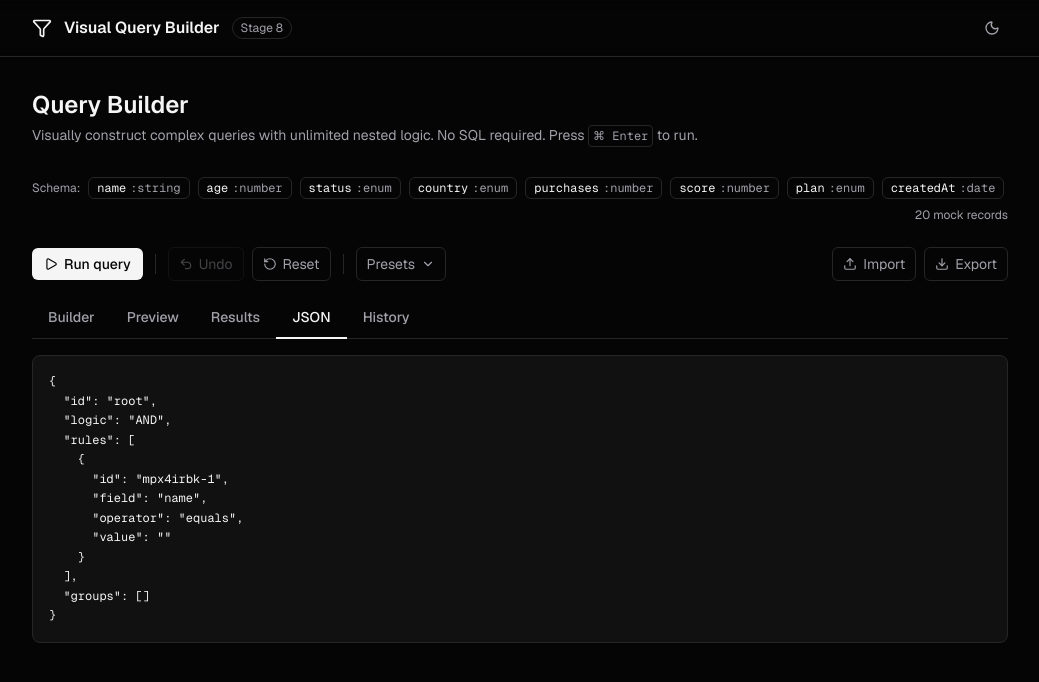
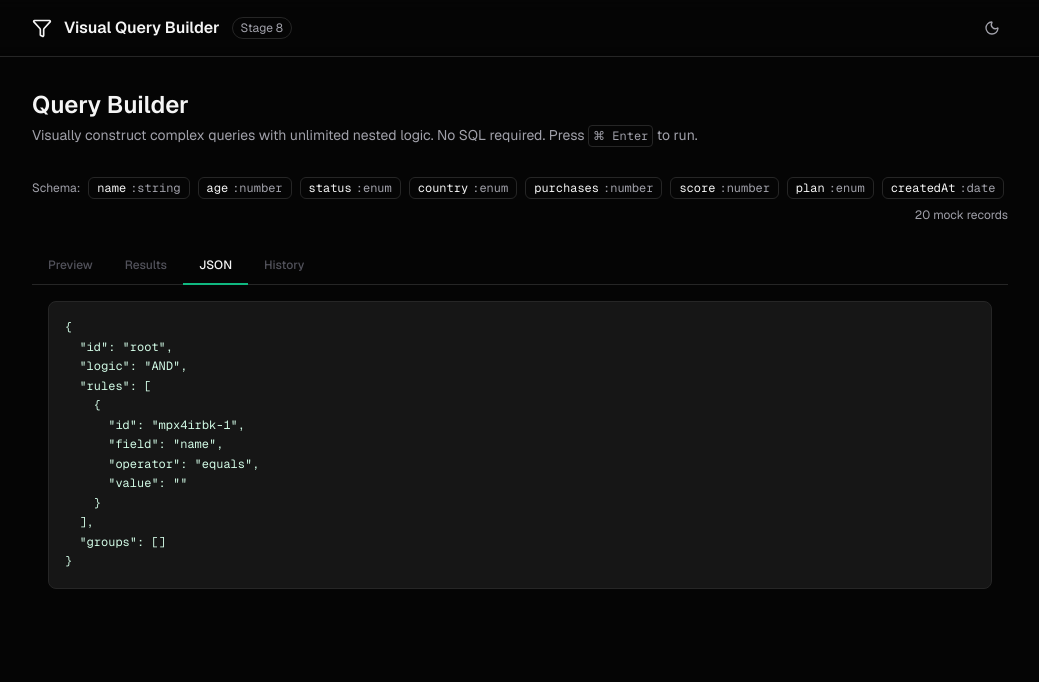
Before and after one commit to ussyalfaks/visual-query-builder, a Next.js app: page / in a window 1280 px wide. Both pictures are taken after a click on the button "JSON". Shown: the top 682 px of the page, without its empty margins (120-1159 px from the left). Built offline with nearby package versions, Linux system fonts and the light colour scheme.

Commit message:
feat: QueryBuilder becomes right-panel tab controller, remove Toolbar + Builder tab

```diff
--- a/components/QueryBuilder.tsx
+++ b/components/QueryBuilder.tsx
@@ -1,72 +1,48 @@
 'use client';
-import { useEffect, useCallback } from 'react';
 import { useQueryStore } from '@/store/queryStore';
-import { ConditionGroup } from './query-builder/ConditionGroup';
 import { QueryPreview } from './preview/QueryPreview';
 import { ResultsPanel } from './results/ResultsPanel';
-import { Toolbar } from './toolbar/Toolbar';
 import { HistoryPanel } from './toolbar/HistoryPanel';
-import { MOCK_DATA } from '@/data/mockData';
 import { cn } from '@/lib/utils';
 
 const TABS = [
-  { id: 'builder', label: 'Builder' },
-  { id: 'preview', label: 'Preview' },
-  { id: 'results', label: 'Results' },
-  { id: 'json', label: 'JSON' },
-  { id: 'history', label: 'History' },
-] as const;
+  { id: 'preview' as const, label: 'Preview' },
+  { id: 'results' as const, label: 'Results' },
+  { id: 'json' as const, label: 'JSON' },
+  { id: 'history' as const, label: 'History' },
+];
 
 export function QueryBuilder() {
-  const { root, activeTab, setActiveTab, results, history, runQuery, undo } = useQueryStore();
-
-  const handleKeyDown = useCallback((e: KeyboardEvent) => {
-    if ((e.ctrlKey || e.metaKey) && e.key === 'z' && !e.shiftKey) {
-      e.preventDefault();
-      undo();
-    }
-    if ((e.ctrlKey || e.metaKey) && e.key === 'Enter') {
-      e.preventDefault();
-      runQuery(MOCK_DATA);
-    }
-  }, [undo, runQuery]);
-
-  useEffect(() => {
-    window.addEventListener('keydown', handleKeyDown);
-    return () => window.removeEventListener('keydown', handleKeyDown);
-  }, [handleKeyDown]);
+  const { activeTab, setActiveTab, results, history, root } = useQueryStore();
 
   return (
-    <div className="flex flex-col gap-4">
-      {/* Toolbar */}
-      <Toolbar />
-
+    <div className="flex flex-col h-full">
       {/* Tabs */}
-      <div className="flex items-center border-b border-border gap-0">
+      <div className="flex border-b border-border shrink-0">
         {TABS.map(tab => (
           <button
             key={tab.id}
             onClick={() => setActiveTab(tab.id)}
             className={cn(
-              'px-4 py-2.5 text-sm font-medium border-b-2 -mb-px transition-colors',
+              'px-4 py-2.5 text-xs font-medium border-b-2 -mb-px transition-colors',
               activeTab === tab.id
-                ? 'border-foreground text-foreground'
-                : 'border-transparent text-muted-foreground hover:text-foreground'
+                ? 'border-accent text-foreground'
+                : 'border-transparent text-subtle hover:text-muted-foreground'
             )}
           >
             {tab.label}
             {tab.id === 'results' && results !== null && (
               <span className={cn(
-                'ml-1.5 text-xs px-1.5 py-0.5 rounded-full font-medium',
+                'ml-1.5 text-[10px] px-1.5 py-0.5 rounded-full font-medium',
                 results.length > 0
-                  ? 'bg-green-100 text-green-700 dark:bg-green-900 dark:text-green-200'
-                  : 'bg-muted text-muted-foreground'
+                  ? 'bg-accent-subtle text-accent'
+                  : 'bg-surface-raised text-subtle'
               )}>
                 {results.length}
               </span>
             )}
             {tab.id === 'history' && history.length > 0 && (
-              <span className="ml-1.5 text-xs px-1.5 py-0.5 rounded-full bg-muted text-muted-foreground font-medium">
+              <span className="ml-1.5 text-[10px] px-1.5 py-0.5 rounded-full bg-surface-raised text-subtle font-medium">
                 {history.length}
               </span>
             )}
@@ -75,15 +51,12 @@ export function QueryBuilder() {
       </div>
 
       {/* Tab content */}
-      <div className="min-h-64">
-        {activeTab === 'builder' && (
-          <ConditionGroup group={root} depth={0} />
-        )}
+      <div className="flex-1 overflow-y-auto p-4">
         {activeTab === 'preview' && <QueryPreview />}
         {activeTab === 'results' && <ResultsPanel />}
         {activeTab === 'json' && (
-          <div className="rounded-lg border border-border bg-muted/50 overflow-hidden">
-            <pre className="p-4 text-xs font-mono overflow-x-auto whitespace-pre leading-relaxed text-foreground max-h-[500px] overflow-y-auto">
+          <div className="rounded-lg border border-border bg-surface-raised overflow-hidden">
+            <pre className="p-4 text-xs font-mono overflow-x-auto whitespace-pre leading-relaxed text-accent-text max-h-[500px] overflow-y-auto">
               {JSON.stringify(root, null, 2)}
             </pre>
           </div>
```
